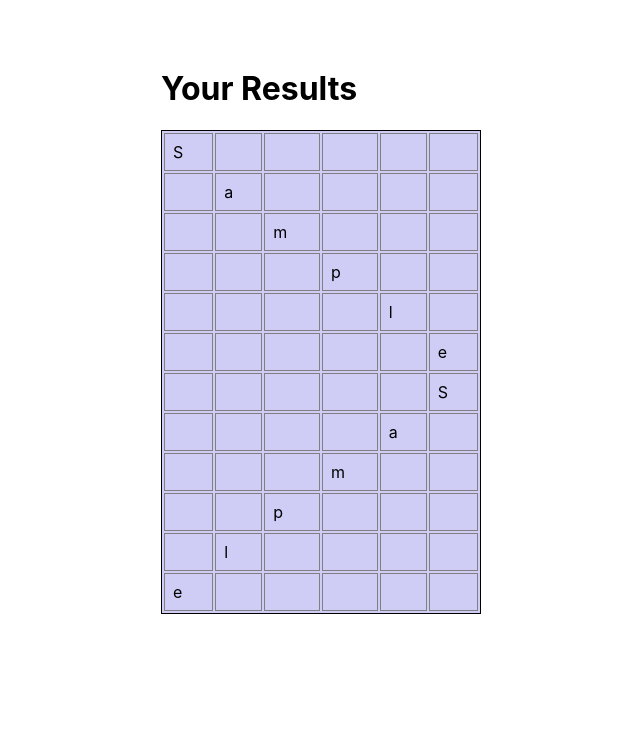
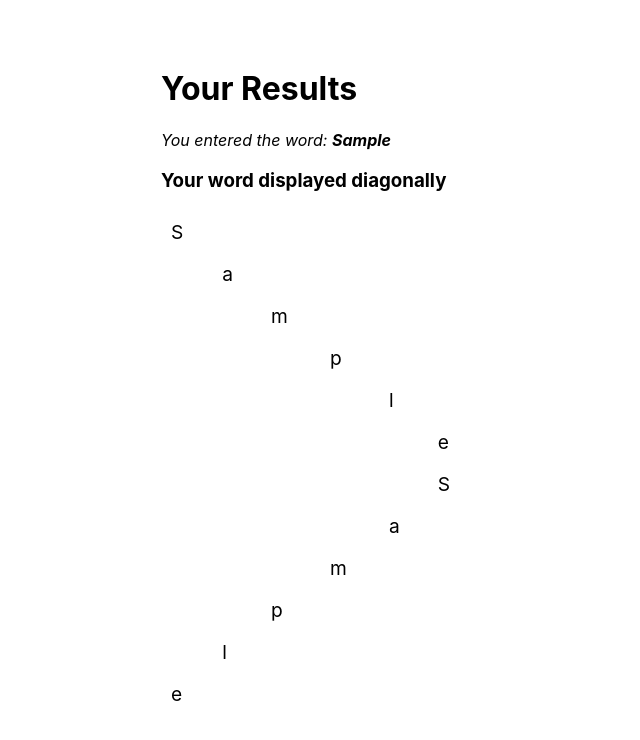
Before and after one commit to emmawalshdev/diagonal-word-challenge, a React (Create React App) app: page / in a window 1280 px wide. Both pictures are taken after typing "Sample" into the empty fields and a click on the button "Go". Shown: the top 740 px of the page, without its empty margins (79-719 px from the left). Built offline with nearby package versions, Linux system fonts and the light colour scheme.

Commit message:
Remove table styling, add descriptions

```diff
--- a/src/pages/Results.js
+++ b/src/pages/Results.js
@@ -9,6 +9,14 @@ const Results = (props) => {
     return (
         <div className={classes.results}>
             <h1>Your Results</h1>
+
+            <p>
+                <em>
+                    You entered the word: <b>{ state.data }</b>
+                </em>
+            </p>
+
+            <h3>Your word displayed diagonally</h3>
 
             <table>
                 <tbody>
--- a/src/pages/Results.module.css
+++ b/src/pages/Results.module.css
@@ -9,11 +9,12 @@
 table {
     max-width: 20rem;
     width: 100%;
-    background: rgb(207, 204, 246);
-    border: 1px solid black;
+    /* background: rgb(207, 204, 246);
+    border: 1px solid black; */
 }
 
 table td {
     padding: 0.5rem;
-    border: 1px solid grey;
+    font-size: 1.2rem;
+    /* border: 1px solid grey; */
 }
```
